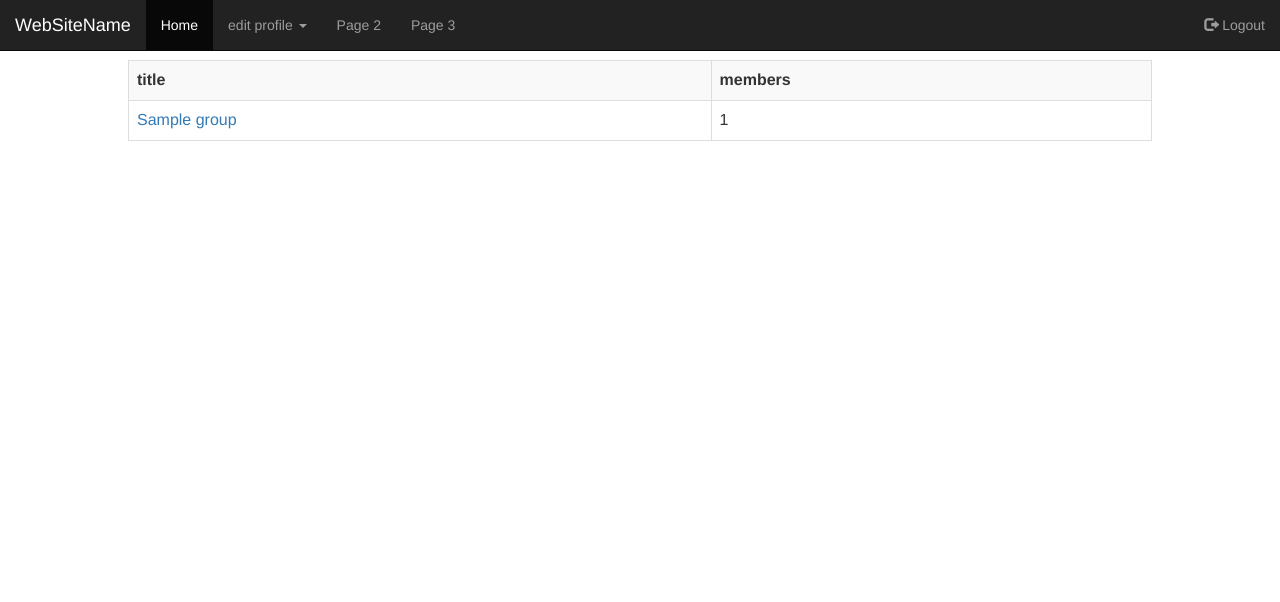
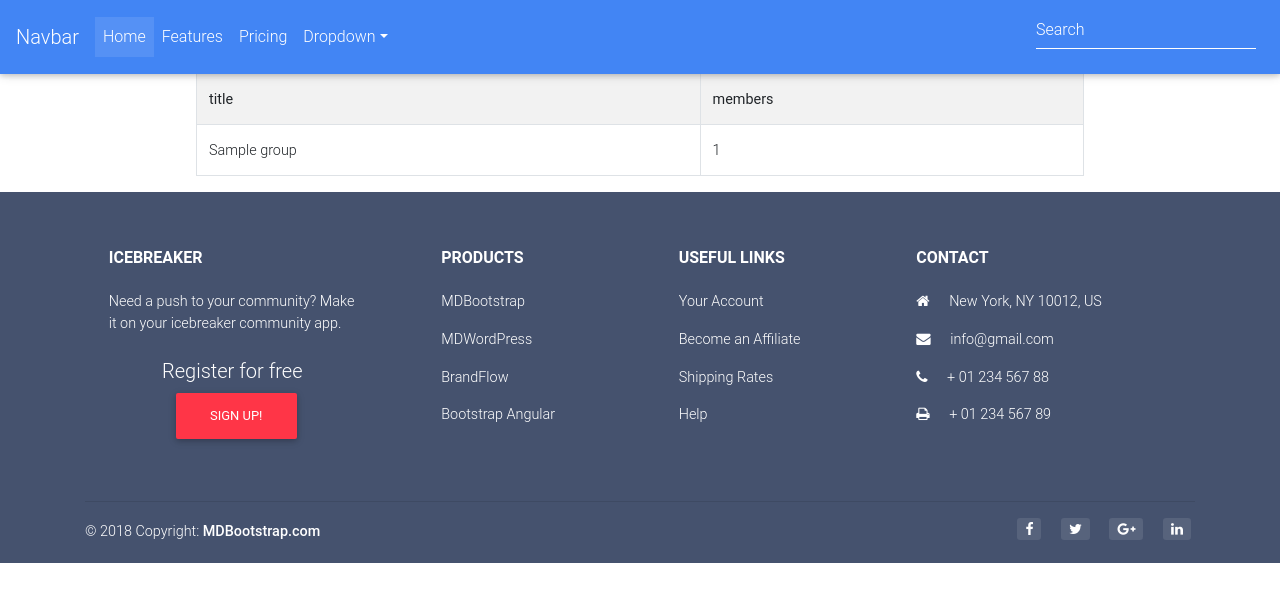
Before and after one commit to Icebreaker2018/Icebreaker, a Django app: template community/templates/community/joined-group.html in a window 1280 px wide. Shown: the top 602 px of the page. Run offline with Django 3.2, Linux system fonts and the light colour scheme; the template is opened without the code that fills it: most values are stand-ins (such as "Sample title", 1, 10 or a date in 2020); some libraries are stand-ins or nearby versions.

Commit message:
intetegratd 4p

```diff
--- /dev/null
+++ b/community/corn-function.py
@@ -0,0 +1,5 @@
+import os
+from .models import GroupTable, MemberTable, CommentTable, UpdateTable
+
+def update():
+    os.system('firefox')
--- /dev/null
+++ b/community/templates/community/base/login-navbar-mdbs.html
@@ -0,0 +1,236 @@
+{% load static %}
+<html>
+    <head>
+        <title>{% block title %}
+        {% endblock %}
+        </title>
+        <!-- Font Awesome -->
+        <link rel="stylesheet" href="https://maxcdn.bootstrapcdn.com/font-awesome/4.7.0/css/font-awesome.min.css">
+        <!-- Bootstrap core CSS -->
+        <link href="https://cdnjs.cloudflare.com/ajax/libs/twitter-bootstrap/4.1.3/css/bootstrap.min.css" rel="stylesheet">
+        <!-- Material Design Bootstrap -->
+        <link href="https://cdnjs.cloudflare.com/ajax/libs/mdbootstrap/4.5.15/css/mdb.min.css" rel="stylesheet">
+
+
+        <!-- JQuery -->
+        <script type="text/javascript" src="https://cdnjs.cloudflare.com/ajax/libs/jquery/3.3.1/jquery.min.js"></script>
+        <!-- Bootstrap tooltips -->
+        <script type="text/javascript" src="https://cdnjs.cloudflare.com/ajax/libs/popper.js/1.14.4/umd/popper.min.js"></script>
+        <!-- Bootstrap core JavaScript -->
+        <script type="text/javascript" src="https://cdnjs.cloudflare.com/ajax/libs/twitter-bootstrap/4.1.3/js/bootstrap.min.js"></script>
+        <!-- MDB core JavaScript -->
+        <script type="text/javascript" src="https://cdnjs.cloudflare.com/ajax/libs/mdbootstrap/4.5.15/js/mdb.min.js"></script>
+
+    </head>
+
+    <body>
+
+        <header>
+           <nav class="navbar navbar-expand-lg navbar-dark primary-color fixed-top">
+
+                <!-- Navbar brand -->
+                <a class="navbar-brand" href="#">Navbar</a>
+
+                <!-- Collapse button -->
+                <button class="navbar-toggler" type="button" data-toggle="collapse" data-target="#basicExampleNav"
+                  aria-controls="basicExampleNav" aria-expanded="false" aria-label="Toggle navigation">
+                  <span class="navbar-toggler-icon"></span>
+                </button>
+
+                <!-- Collapsible content -->
+                <div class="collapse navbar-collapse" id="basicExampleNav">
+
+                  <!-- Links -->
+                  <ul class="navbar-nav mr-auto">
+                    <li class="nav-item active">
+                      <a class="nav-link" href="#">Home
+                        <span class="sr-only">(current)</span>
+                      </a>
+                    </li>
+                    <li class="nav-item">
+                      <a class="nav-link" href="#">Features</a>
+                    </li>
+                    <li class="nav-item">
+                      <a class="nav-link" href="#">Pricing</a>
+                    </li>
+
+                    <!-- Dropdown -->
+                    <li class="nav-item dropdown">
+                      <a class="nav-link dropdown-toggle" id="navbarDropdownMenuLink" data-toggle="dropdown" aria-haspopup="true"
+                        aria-expanded="false">Dropdown</a>
+                      <div class="dropdown-menu dropdown-primary" aria-labelledby="navbarDropdownMenuLink">
+                        <a class="dropdown-item" href="#">Action</a>
+                        <a class="dropdown-item" href="#">Another action</a>
+                        <a class="dropdown-item" href="#">Something else here</a>
+                      </div>
+                    </li>
+
+                  </ul>
+                  <!-- Links -->
+
+                  <form class="form-inline">
+                    <div class="md-form my-0">
+                      <input class="form-control mr-sm-2" type="text" id="filt" placeholder="Search" aria-label="Search" onkeyup="search()">
+                    </div>
+                  </form>
+                </div>
+                <!-- Collapsible content -->
+
+           </nav>
+        </header>
+
+        <main class="mt-10">
+
+                {% block content %}
+                {% endblock %}
+        </main>
+
+
+
+        <footer class="page-footer font-small mdb-color pt-4">
+
+              <!-- Footer Links -->
+              <div class="container text-center text-md-left">
+
+                <!-- Footer links -->
+                <div class="row text-center text-md-left mt-3 pb-3">
+
+                  <!-- Grid column -->
+                  <div class="col-md-3 col-lg-3 col-xl-3 mx-auto mt-3">
+                    <h6 class="text-uppercase mb-4 font-weight-bold">Icebreaker</h6>
+                    <p>Need a push to your community? Make it on your icebreaker community app.</p>
+
+                      <ul class="list-unstyled list-inline text-center py-2">
+                        <li class="list-inline-item">
+                          <h5 class="mb-1">Register for free</h5>
+                        </li>
+                        <li class="list-inline-item">
+                          <a href="#!" class="btn btn-danger btn-rounded">Sign up!</a>
+                        </li>
+                      </ul>
+                  </div>
+                  <!-- Grid column -->
+
+                  <hr class="w-100 clearfix d-md-none">
+
+                  <!-- Grid column -->
+                  <div class="col-md-2 col-lg-2 col-xl-2 mx-auto mt-3">
+                    <h6 class="text-uppercase mb-4 font-weight-bold">Products</h6>
+                    <p>
+                      <a href="#!">MDBootstrap</a>
+                    </p>
+                    <p>
+                      <a href="#!">MDWordPress</a>
+                    </p>
+                    <p>
+                      <a href="#!">BrandFlow</a>
+                    </p>
+                    <p>
+                      <a href="#!">Bootstrap Angular</a>
+                    </p>
+                  </div>
+                  <!-- Grid column -->
+
+                  <hr class="w-100 clearfix d-md-none">
+
+                  <!-- Grid column -->
+                  <div class="col-md-3 col-lg-2 col-xl-2 mx-auto mt-3">
+                    <h6 class="text-uppercase mb-4 font-weight-bold">Useful links</h6>
+                    <p>
+                      <a href="#!">Your Account</a>
+                    </p>
+                    <p>
+                      <a href="#!">Become an Affiliate</a>
+                    </p>
+                    <p>
+                      <a href="#!">Shipping Rates</a>
+                    </p>
+                    <p>
+                      <a href="#!">Help</a>
+                    </p>
+                  </div>
+
+                  <!-- Grid column -->
+                  <hr class="w-100 clearfix d-md-none">
+
+                  <!-- Grid column -->
+                  <div class="col-md-4 col-lg-3 col-xl-3 mx-auto mt-3">
+                    <h6 class="text-uppercase mb-4 font-weight-bold">Contact</h6>
+                    <p>
+                      <i class="fa fa-home mr-3"></i> New York, NY 10012, US</p>
+                    <p>
+                      <i class="fa fa-envelope mr-3"></i> info@gmail.com</p>
+                    <p>
+                      <i class="fa fa-phone mr-3"></i> + 01 234 567 88</p>
+                    <p>
+                      <i class="fa fa-print mr-3"></i> + 01 234 567 89</p>
+                  </div>
+                  <!-- Grid column -->
+
+                </div>
+                <!-- Footer links -->
+
+                <hr>
+
+                <!-- Grid row -->
+                <div class="row d-flex align-items-center">
+
+                  <!-- Grid column -->
+                  <div class="col-md-7 col-lg-8">
+
+                    <!--Copyright-->
+                    <p class="text-center text-md-left">© 2018 Copyright:
+                      <a href="https://mdbootstrap.com/education/bootstrap/">
+                        <strong> MDBootstrap.com</strong>
+                      </a>
+                    </p>
+
+                  </div>
+                  <!-- Grid column -->
+
+                  <!-- Grid column -->
+                  <div class="col-md-5 col-lg-4 ml-lg-0">
+
+                    <!-- Social buttons -->
+                    <div class="text-center text-md-right">
+                      <ul class="list-unstyled list-inline">
+                        <li class="list-inline-item">
+                          <a class="btn-floating btn-sm rgba-white-slight mx-1">
+                            <i class="fa fa-facebook"></i>
+                          </a>
+                        </li>
+                        <li class="list-inline-item">
+                          <a class="btn-floating btn-sm rgba-white-slight mx-1">
+                            <i class="fa fa-twitter"></i>
+                          </a>
+                        </li>
+                        <li class="list-inline-item">
+                          <a class="btn-floating btn-sm rgba-white-slight mx-1">
+                            <i class="fa fa-google-plus"></i>
+                          </a>
+                        </li>
+                        <li class="list-inline-item">
+                          <a class="btn-floating btn-sm rgba-white-slight mx-1">
+                            <i class="fa fa-linkedin"></i>
+                          </a>
+                        </li>
+                      </ul>
+                    </div>
+
+                  </div>
+                  <!-- Grid column -->
+
+                </div>
+                <!-- Grid row -->
+
+              </div>
+              <!-- Footer -->
+
+
+          </footer>
+
+
+          <!-- Footer -->
+    </body>
+
+</html>
--- a/community/templates/community/joined-group.html
+++ b/community/templates/community/joined-group.html
@@ -1,6 +1,8 @@
-{% extends 'community/base/login-navbar.html' %}
+{% extends 'community/base/login-navbar-mdbs.html' %}
     {% block title %}group detail{% endblock %}
     {% block content %}
+                    <div class="container">
+
 <br><br><br>
     <div class="table-responsive">
         <center>
@@ -29,4 +31,5 @@
 </table>
         </center>
     </div>
+                    </div>
 {% endblock %}
--- a/community/templates/community/my-group.html
+++ b/community/templates/community/my-group.html
@@ -1,6 +1,8 @@
-{% extends 'community/base/login-navbar.html' %}
+{% extends 'community/base/login-navbar-mdbs.html' %}
     {% block title %}my groups{% endblock %}
     {% block content %}
+                    <div class="container">
+
     <br><br>
     <br>
 <div class="jumbotron text-center">
@@ -94,4 +96,5 @@
     </center>
     {% endif %}
 </div>
+                    </div>
 {% endblock %}
--- a/community/templates/community/profile.html
+++ b/community/templates/community/profile.html
@@ -1,6 +1,8 @@
-{% extends 'community/base/login-navbar.html' %}
+{% extends 'community/base/login-navbar-mdbs.html' %}
     {% block title %}all groups{% endblock %}
     {% block content %}
+                    <div class="container">
+
     <br><br>
     <br><br>
 <div class="jumbotron text-center">
@@ -77,4 +79,5 @@
         </div>
     </center>
 </div>
+                    </div>
 {% endblock %}
--- a/community/templates/community/update-detail.html
+++ b/community/templates/community/update-detail.html
@@ -1,4 +1,4 @@
-{% extends 'community/base/login-navbar.html' %}
+{% extends 'community/base/login-navbar-mdbs.html' %}
     {% block title %}updates{% endblock %}
     {% block content %}
                 <div class="container">
--- a/community/templates/community/view-community.html
+++ b/community/templates/community/view-community.html
@@ -1,8 +1,10 @@
-{% extends 'community/base/login-navbar.html' %}
+{% extends 'community/base/login-navbar-mdbs.html' %}
     {% block title %}all groups{% endblock %}
     {% block content %}
     <br><br>
     <br><br>
+                    <div class="container">
+
 <center>
     <div class="table-responsive">
     <table border="1" style="width:80%" class="table table-striped table-bordered table-hover">
@@ -42,4 +44,5 @@
 </table>
     </div>
 </center>
+                    </div>
 {% endblock %}
--- a/register/forms.py
+++ b/register/forms.py
@@ -20,14 +20,14 @@ class UserRegistrationForm(UserCreationForm):
     class Meta:
         model = User
         fields = ('username', 'first_name', 'last_name', 'email', 'password1', 'password2', )
-
+    """
     def clean_email(self):
         email = self.cleaned_data.get('email')
         username = self.cleaned_data.get('username')
         if email and User.objects.filter(email = email).exclude(username = username).exists():
             raise forms.ValidationError(u'Email Already Registered')
         return email
-
+    """
     def clean_confirm_password(self):
         password = self.cleaned_data.get('password')
         confirm_password = self.cleaned_data.get('confirm_password')
```
Also changed, not shown: community/templates/community/group-detail.html (+77 -84 lines), community/templates/community/group-edit.html (+5 -2 lines), community/templates/community/make-group.html (+6 -3 lines), community/templates/community/nopage.html (+16 -10 lines), iceBreaker/settings.py (+8 -6 lines), register/views.py (+4 -4 lines), db.sqlite3, marketplace/migrations/0021_auto_20181211_0112.py (added), media/images/download.jpg (added).
